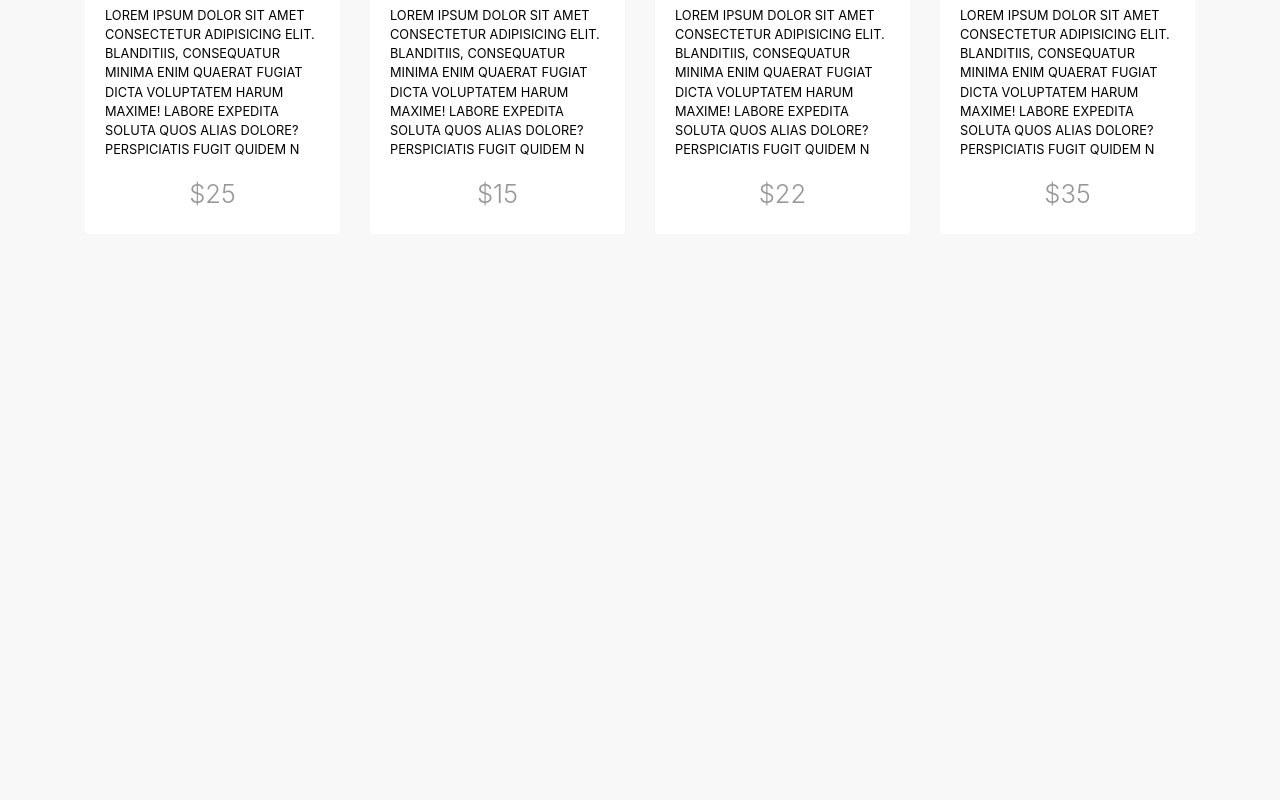
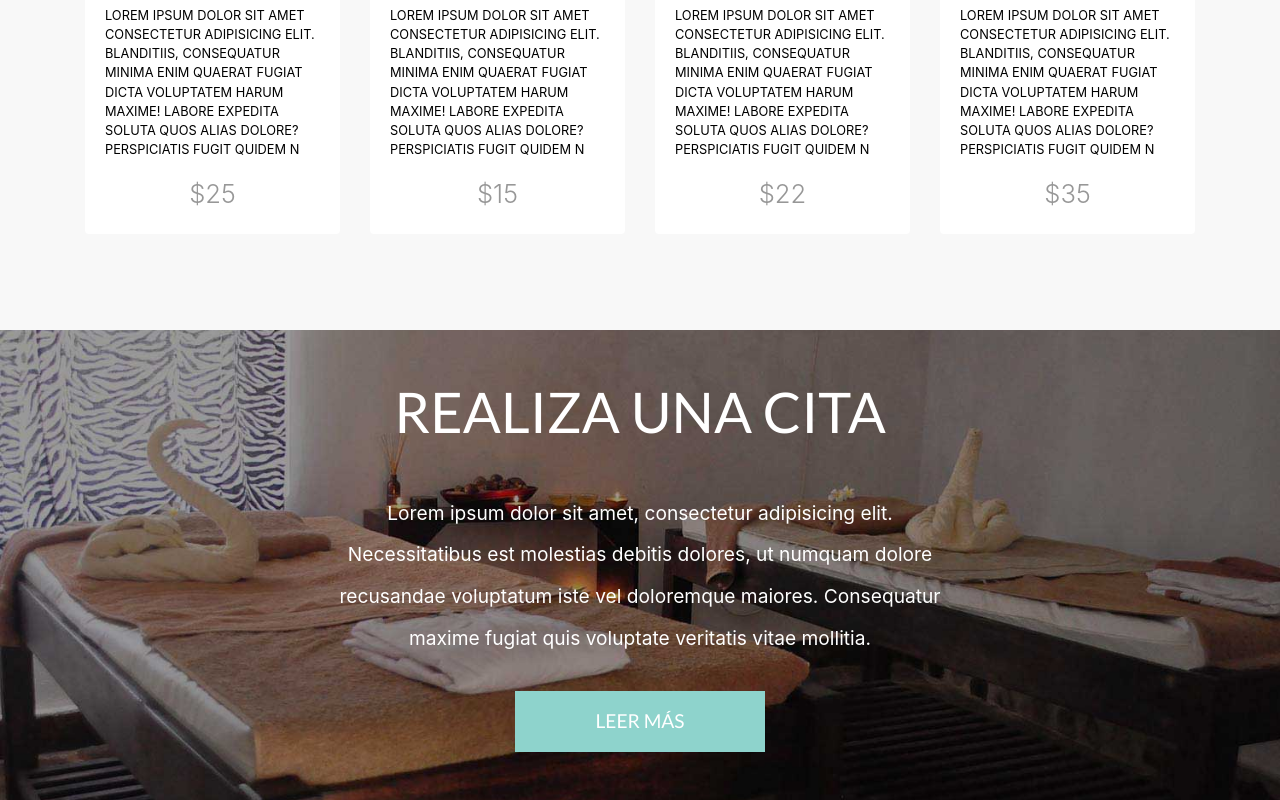
Before and after one commit to jmdc89/Bootstrap---Websites, a plain HTML site: page Website-spa/index.html in a window 1280 px wide. Shown: the part 2917-3717 px from the top of the page. Before the commit the page ends 3343 px from the top, so only its background shows below. Drawn offline with Linux system fonts and the light colour scheme; a web font is replaced by a local one.

Commit message:
Appointment section

```diff
--- a/Website-spa/css/styles.css
+++ b/Website-spa/css/styles.css
@@ -202,3 +202,37 @@ body {
     color: #979797;
     font-size: 1.6rem;
 }
+
+/** CITAS **/
+.citas {
+    background-image: url(../img/bg_citas.jpg);
+    background-repeat: no-repeat;
+    background-position: center center;
+    background-attachment: fixed;
+    color: white;
+}
+
+@media (min-width: 992px) {
+    .citas {
+        background-size: cover;
+    }
+}
+
+.citas h3 {
+    font-size: 3.5rem;
+    font-family: 'Lato', sans-serif;
+}
+
+.citas p {
+    font-size: 1.2rem;
+    line-height: 2.6rem;
+}
+
+.citas .btn-primary {
+    background-color: #8ed3cc;
+    border: 0;
+    padding: 1rem 5rem;
+    border-radius: 0;
+    font-family: 'Lato', sans-serif;
+    font-size: 1.2rem;
+}
--- a/Website-spa/index.html
+++ b/Website-spa/index.html
@@ -318,10 +318,20 @@
     </section>
 
     <div class="citas container-fluid py-5">
-        <div class="row">
-
+        <div class="row justify-content-center">
+            <div class="col-md-8 col-lg-6 text-center">
+                <h3 class="text-uppercase">Realiza una cita</h3>
+                <p class="mt-5">
+                  Lorem ipsum dolor sit amet, consectetur adipisicing elit. Necessitatibus est molestias debitis dolores, ut numquam dolore recusandae voluptatum iste vel doloremque maiores. Consequatur maxime fugiat quis voluptate veritatis vitae mollitia.
+                </p>
+                <a href="#" class="btn btn-primary mt-3 text-uppercase">Leer más</a>
+            </div>
         </div> <!--row-->
     </div>
+
+    <footer class="footer-sitio">
+
+    </footer>
 
     <script src="js/jquery.slim.js"></script>
     <script src="js/popper.js"></script>
```
